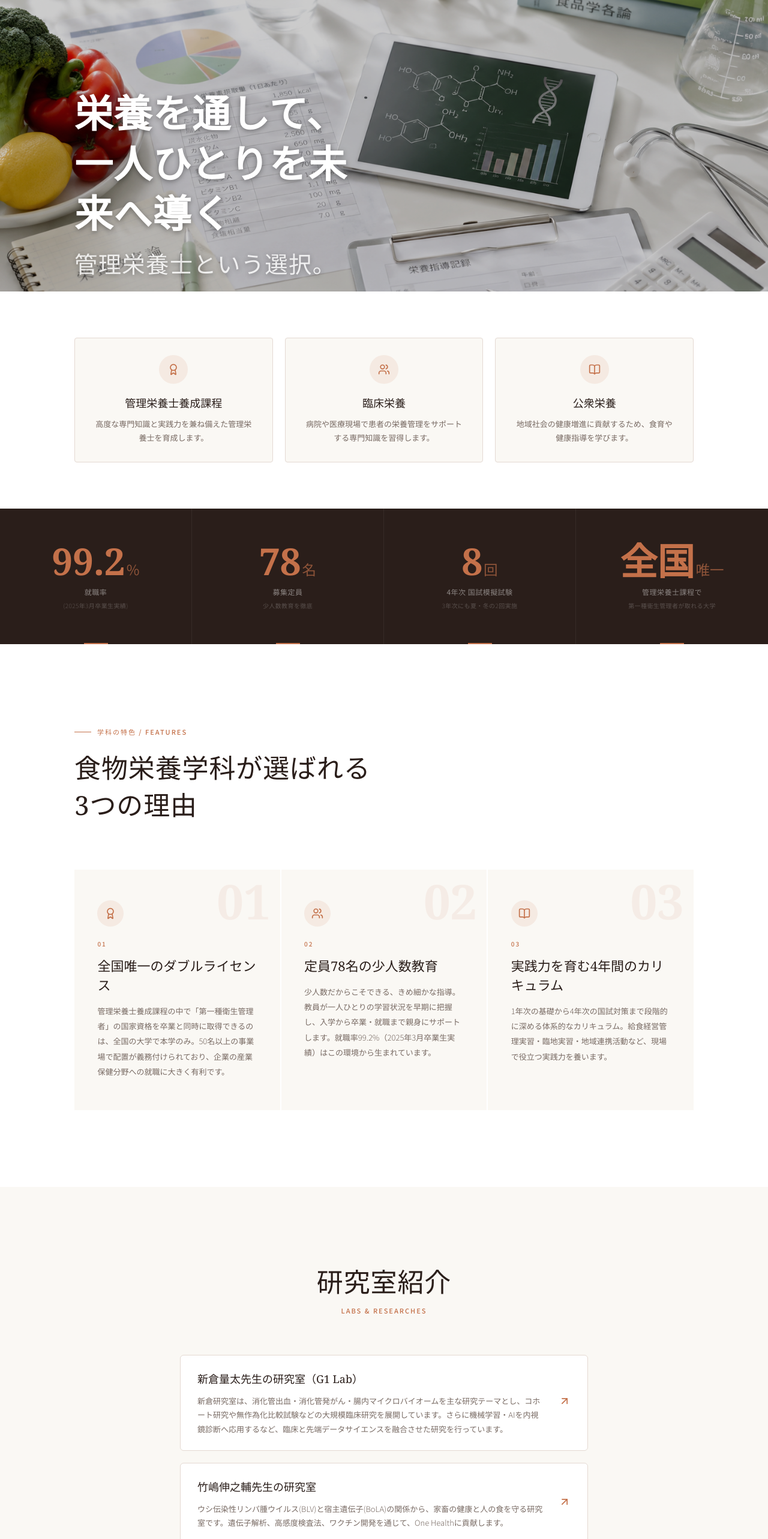
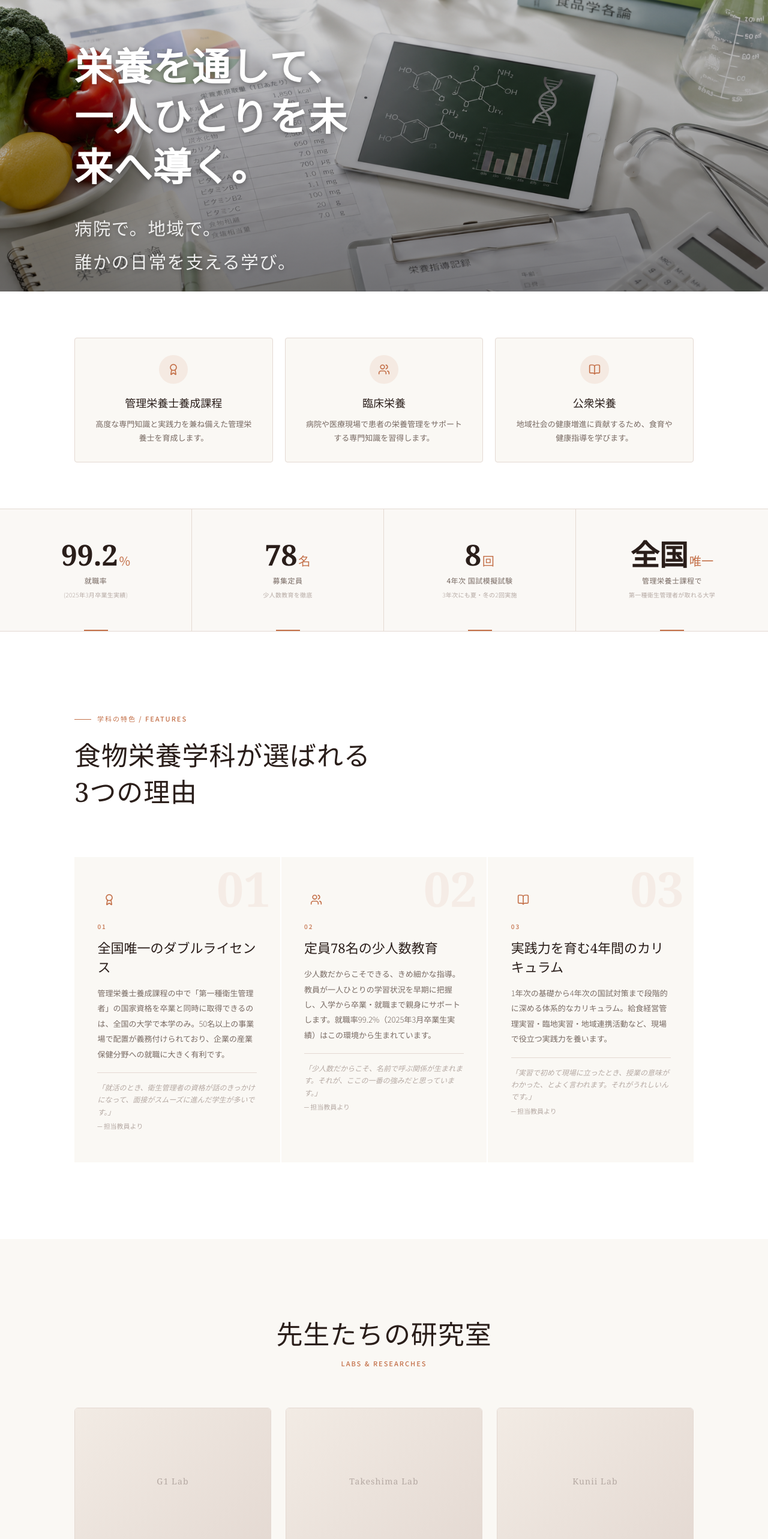
Before and after one commit to shinnosuketakeshima/shokuei-hp, a React (Vite) app: page / in a window 1280 px wide. Shown: the part 234-2800 px from the top of the page at 60% size. Built offline with nearby package versions, Linux system fonts and the light colour scheme; no server answers; the database is empty.

Commit message:
feat: 研究室ブログ×北欧系ミニマルへデザイン改修

```diff
--- a/src/components/Features.jsx
+++ b/src/components/Features.jsx
@@ -6,18 +6,24 @@ const FEATURES = [
     icon: <Award size={20} />,
     title: '全国唯一のダブルライセンス',
     body: '管理栄養士養成課程の中で「第一種衛生管理者」の国家資格を卒業と同時に取得できるのは、全国の大学で本学のみ。50名以上の事業場で配置が義務付けられており、企業の産業保健分野への就職に大きく有利です。',
+    quote: '「就活のとき、衛生管理者の資格が話のきっかけになって、面接がスムーズに進んだ学生が多いです。」',
+    quoteAuthor: '担当教員より',
   },
   {
     num: '02',
     icon: <Users size={20} />,
     title: '定員78名の少人数教育',
     body: '少人数だからこそできる、きめ細かな指導。教員が一人ひとりの学習状況を早期に把握し、入学から卒業・就職まで親身にサポートします。就職率99.2%（2025年3月卒業生実績）はこの環境から生まれています。',
+    quote: '「少人数だからこそ、名前で呼ぶ関係が生まれます。それが、ここの一番の強みだと思っています。」',
+    quoteAuthor: '担当教員より',
   },
   {
     num: '03',
     icon: <BookOpen size={20} />,
     title: '実践力を育む4年間のカリキュラム',
     body: '1年次の基礎から4年次の国試対策まで段階的に深める体系的なカリキュラム。給食経営管理実習・臨地実習・地域連携活動など、現場で役立つ実践力を養います。',
+    quote: '「実習で初めて現場に立ったとき、授業の意味がわかった、とよく言われます。それがうれしいんです。」',
+    quoteAuthor: '担当教員より',
   },
 ]
 
@@ -47,6 +53,10 @@ export default function Features() {
             <p className="feature-card__num">{f.num}</p>
             <h3 className="feature-card__title">{f.title}</h3>
             <p className="feature-card__body">{f.body}</p>
+            <p className="feature-card__teacher-quote">
+              {f.quote}<br />
+              <span className="feature-card__teacher-name">─ {f.quoteAuthor}</span>
+            </p>
           </article>
         ))}
       </div>
--- a/src/components/Hero.jsx
+++ b/src/components/Hero.jsx
@@ -1,4 +1,4 @@
-import HeroBg from '../eiyo-kagaku.png'; // ヒーロー背景画像をインポート
+import HeroBg from '../eiyo-kagaku.png';
 
 export default function Hero() {
   return (
@@ -8,8 +8,11 @@ export default function Hero() {
         <div className="hero__content container">
           <h1 className="hero__catchphrase">
             栄養を通して、<br />
-            一人ひとりを未来へ導く<br />
-            <span className="hero__sub-catchphrase">管理栄養士という選択。</span>
+            一人ひとりを未来へ導く。
+            <span className="hero__catchphrase-detail">
+              病院で。地域で。<br />
+              誰かの日常を支える学び。
+            </span>
           </h1>
         </div>
       </div>
--- a/src/components/Labs.jsx
+++ b/src/components/Labs.jsx
@@ -1,22 +1,34 @@
-import { ArrowUpRight } from 'lucide-react'
+import { ArrowRight } from 'lucide-react'
 
 const LABS = [
   {
-    name: '新倉量太先生の研究室（G1 Lab）',
-    description: '新倉研究室は、消化管出血・消化管発がん・腸内マイクロバイオームを主な研究テーマとし、コホート研究や無作為化比較試験などの大規模臨床研究を展開しています。さらに機械学習・AIを内視鏡診断へ応用するなど、臨床と先端データサイエンスを融合させた研究を行っています。',
+    name: '新倉量太先生の研究室',
+    nameEn: 'G1 Lab',
+    description: '消化管出血・消化管発がん・腸内マイクロバイオームを主な研究テーマに、コホート研究や無作為化比較試験などの大規模臨床研究を展開。機械学習・AIを内視鏡診断へ応用するなど、臨床と先端データサイエンスを融合した研究室です。',
+    topic: '腸内マイクロバイオームと食習慣の関係についての論文を国際誌に投稿しました。',
+    topicDate: '2025.4',
     href: 'https://g1lab.jp/',
+    blogHref: 'https://g1lab.jp/',
     isExternal: true,
   },
   {
     name: '竹嶋伸之輔先生の研究室',
-    description: 'ウシ伝染性リンパ腫ウイルス(BLV)と宿主遺伝子(BoLA)の関係から、家畜の健康と人の食を守る研究室です。遺伝子解析、高感度検査法、ワクチン開発を通じて、One Healthに貢献します。',
+    nameEn: 'Takeshima Lab',
+    description: 'ウシ伝染性リンパ腫ウイルス(BLV)と宿主遺伝子(BoLA)の関係から、家畜の健康と人の食を守る研究室。遺伝子解析、高感度検査法、ワクチン開発を通じて、One Healthに貢献します。',
+    topic: '学生とともに、BLV感染牛の遺伝子型解析データを学会で発表しました。',
+    topicDate: '2025.3',
     href: '#lab-takeshima',
+    blogHref: '#lab-takeshima',
     isExternal: false,
   },
   {
     name: '國井大輔先生の研究室',
-    description: '「栄養管理をもっと身近に！」をスローガンに、公衆栄養学・実践食事学を軸として地域・企業・海外と連携する研究室です。学生主体の商品開発や社会連携プロジェクトを展開しています。',
+    nameEn: 'Kunii Lab',
+    description: '「栄養管理をもっと身近に！」をスローガンに、公衆栄養学・実践食事学を軸として地域・企業・海外と連携する研究室。学生主体の商品開発や社会連携プロジェクトを展開しています。',
+    topic: '地域の高齢者向け栄養改善プログラムの効果検証を進めています。',
+    topicDate: '2025.5',
     href: '#lab-kunii',
+    blogHref: '#lab-kunii',
     isExternal: false,
   },
 ]
@@ -26,27 +38,35 @@ export default function Labs() {
     <section className="section" id="labs">
       <div className="container">
         <div className="section__header">
-          <h2 className="section__title">研究室紹介</h2>
+          <h2 className="section__title">先生たちの研究室</h2>
           <p className="section__subtitle">Labs &amp; Researches</p>
         </div>
 
-        <div className="labs-grid">
+        <div className="labs-grid-new">
           {LABS.map(lab => (
-            <a
-              href={lab.href}
-              key={lab.href}
-              className="lab-card"
-              target={lab.isExternal ? '_blank' : '_self'}
-              rel={lab.isExternal ? 'noopener noreferrer' : ''}
-            >
-              <div className="lab-card__content">
-                <h3 className="lab-card__name">{lab.name}</h3>
-                <p className="lab-card__description">{lab.description}</p>
+            <div key={lab.href} className="lab-card-new">
+              <div className="lab-card-new__photo">
+                <div className="lab-card-new__photo-placeholder">
+                  <span>{lab.nameEn}</span>
+                </div>
               </div>
-              <div className="lab-card__icon">
-                <ArrowUpRight size={20} />
+              <div className="lab-card-new__body">
+                <h3 className="lab-card-new__name">{lab.name}</h3>
+                <p className="lab-card-new__description">{lab.description}</p>
+                <div className="lab-card-new__topic">
+                  <span className="lab-card-new__topic-date">{lab.topicDate}</span>
+                  <span className="lab-card-new__topic-text">{lab.topic}</span>
+                </div>
+                <a
+                  href={lab.blogHref}
+                  className="lab-card-new__blog-link"
+                  target={lab.isExternal ? '_blank' : '_self'}
+                  rel={lab.isExternal ? 'noopener noreferrer' : ''}
+                >
+                  研究室を見る <ArrowRight size={13} />
+                </a>
               </div>
-            </a>
+            </div>
           ))}
         </div>
       </div>
--- a/src/index.css
+++ b/src/index.css
@@ -142,18 +142,19 @@ body {
   flex-direction: column;
   line-height: 1.2;
 }
-.header__logo-school {
-  font-size: 10px;
+.header__logo-dept {
+  font-family: var(--font-serif);
+  font-size: 17px;
+  font-weight: 500;
+  color: var(--charcoal);
+  letter-spacing: 0.05em;
+}
+.header__logo-tagline {
+  font-size: 9px;
   font-weight: 400;
-  color: var(--stone);
-  letter-spacing: 0.08em;
-}
-.header__logo-dept {
-  font-family: var(--font-serif);
-  font-size: 17px;
-  font-weight: 500;
-  color: var(--charcoal);
-  letter-spacing: 0.05em;
+  color: var(--stone-light);
+  letter-spacing: 0.06em;
+  margin-top: 2px;
 }
 .header__nav {
   display: flex;
@@ -178,17 +179,14 @@ body {
 }
 .header__nav-link:hover { color: var(--charcoal); }
 .header__nav-link:hover::after { width: 100%; }
-.header__cta {
-  font-size: 12px;
-  font-weight: 500;
-  letter-spacing: 0.06em;
-  color: var(--white);
-  background: var(--terracotta);
-  padding: 10px 22px;
-  border-radius: 2px;
-  transition: background var(--transition);
-}
-.header__cta:hover { background: var(--terracotta-dark); }
+.header__official-link {
+  font-size: 11px;
+  font-weight: 400;
+  letter-spacing: 0.04em;
+  color: var(--stone-light);
+  transition: color var(--transition);
+}
+.header__official-link:hover { color: var(--charcoal); }
 .header__menu-btn {
   display: none;
   flex-direction: column;
@@ -230,11 +228,12 @@ body {
     border-bottom: 1px solid var(--border);
     width: 100%;
   }
-  .header__cta {
+  .header__official-link {
     margin-top: 24px;
-    text-align: center;
-    padding: 14px 22px;
-    align-self: stretch;
+    padding: 16px 0;
+    border-bottom: 1px solid var(--border);
+    width: 100%;
+    font-size: 15px;
   }
 }
 
@@ -443,14 +442,14 @@ body {
 /* =============================================
    STATS BAR
    ============================================= */
-.stats { background: var(--charcoal); }
+.stats { background: #FAF8F5; border-top: 1px solid var(--border); border-bottom: 1px solid var(--border); }
 .stats__grid {
   display: grid;
   grid-template-columns: repeat(4, 1fr);
 }
 .stats__item {
-  padding: clamp(32px, 5vw, 56px) clamp(20px, 3vw, 36px);
-  border-right: 1px solid rgba(255, 255, 255, 0.06);
+  padding: clamp(32px, 5vw, 52px) clamp(20px, 3vw, 36px);
+  border-right: 1px solid var(--border);
   text-align: center;
   position: relative;
   overflow: hidden;
@@ -468,40 +467,41 @@ body {
 .stats__item.is-visible::after { width: 40px; }
 .stats__number {
   font-family: var(--font-serif);
-  font-size: clamp(36px, 5vw, 62px);
-  font-weight: 700;
-  color: var(--terracotta);
+  font-size: clamp(28px, 4vw, 48px);
+  font-weight: 600;
+  color: var(--charcoal);
   line-height: 1;
   display: flex;
   align-items: baseline;
   justify-content: center;
   gap: 2px;
-  margin-bottom: 10px;
+  margin-bottom: 8px;
 }
 .stats__unit {
   font-family: var(--font-sans);
-  font-size: 0.38em;
+  font-size: 0.42em;
   font-weight: 400;
-  color: rgba(196, 113, 74, 0.65);
+  color: var(--terracotta);
 }
 .stats__label {
   font-size: 12px;
   font-weight: 400;
-  color: rgba(255, 255, 255, 0.45);
+  color: var(--stone);
   letter-spacing: 0.04em;
-  margin-bottom: 4px;
+  margin-bottom: 6px;
 }
 .stats__note {
   font-size: 10px;
-  color: rgba(255, 255, 255, 0.22);
-  letter-spacing: 0.04em;
+  color: var(--stone-light);
+  letter-spacing: 0.03em;
+  line-height: 1.6;
 }
 
 @media (max-width: 640px) {
   .stats__grid {
     grid-template-columns: repeat(2, 1fr);
   }
-  .stats__item { border-bottom: 1px solid rgba(255,255,255,0.06); }
+  .stats__item { border-bottom: 1px solid var(--border); }
 }
 
 /* =============================================
@@ -539,18 +539,7 @@ body {
   line-height: 1;
   user-select: none;
 }
-.feature-card__icon {
-  width: 44px; height: 44px;
-  background: var(--terracotta-10);
-  border-radius: 50%;
-  display: flex;
-  align-items: center;
-  justify-content: center;
-  color: var(--terracotta);
-  margin-bottom: 20px;
-  transition: background var(--transition);
-}
-.feature-card:hover .feature-card__icon { background: var(--terracotta-20); }
+.feature-card:hover .feature-card__icon { color: var(--terracotta-dark); }
 .feature-card__num {
   font-size: 10px;
   font-weight: 500;
@@ -570,6 +559,32 @@ body {
   font-size: 13px;
   line-height: 1.95;
   color: var(--stone);
+}
+.feature-card__teacher-quote {
+  font-size: 12px;
+  font-style: italic;
+  line-height: 1.7;
+  color: var(--stone-light);
+  margin-top: 18px;
+  padding-top: 14px;
+  border-top: 1px solid var(--border);
+}
+.feature-card__teacher-name {
+  font-style: normal;
+  font-size: 11px;
+  color: var(--stone-light);
+  display: block;
+  margin-top: 4px;
+}
+.feature-card__icon {
+  width: 40px; height: 40px;
+  background: transparent;
+  border-radius: 50%;
+  display: flex;
+  align-items: center;
+  justify-content: center;
+  color: var(--terracotta);
+  margin-bottom: 16px;
 }
 
 @media (max-width: 768px) {
@@ -788,9 +803,13 @@ body {
   border-radius: 20px;
   white-space: nowrap;
 }
-.news-tag--info  { background: var(--terracotta-10); color: var(--terracotta); }
-.news-tag--news  { background: var(--forest-10);     color: var(--forest); }
-.news-tag--event { background: rgba(90,80,150,0.1);  color: #5A5096; }
+.news-tag--info    { background: var(--terracotta-10); color: var(--terracotta); }
+.news-tag--news    { background: var(--forest-10);     color: var(--forest); }
+.news-tag--event   { background: rgba(90,80,150,0.1);  color: #5A5096; }
+.news-tag--report  { background: rgba(61,107,79,0.10); color: var(--forest); }
+.news-tag--voice   { background: rgba(196,113,74,0.10); color: var(--terracotta); }
+.news-tag--column  { background: rgba(90,80,150,0.08); color: #5A5096; }
+.news-tag--sensei  { background: rgba(42,30,26,0.07);  color: var(--stone); }
 .news-item__title {
   font-size: 14px;
   font-weight: 400;
@@ -1044,9 +1063,19 @@ body {
   justify-content: center;
   flex-shrink: 0;
 }
+.voice-card__meta {
+  display: flex;
+  flex-direction: column;
+  gap: 1px;
+}
 .voice-card__year {
   font-size: 12px;
   color: var(--stone);
+}
+.voice-card__course {
+  font-size: 10px;
+  color: var(--stone-light);
+  letter-spacing: 0.03em;
 }
 
 @media (max-width: 900px) { .voices__grid { grid-template-columns: repeat(2, 1fr); } }
@@ -1118,6 +1147,39 @@ body {
   color: rgba(255,255,255,0.18);
   letter-spacing: 0.04em;
 }
+.footer__sns {
+  display: flex;
+  gap: 12px;
+  margin-top: 20px;
+}
+.footer__sns-link {
+  font-size: 11px;
+  font-weight: 500;
+  letter-spacing: 0.06em;
+  color: rgba(255,255,255,0.35);
+  border: 1px solid rgba(255,255,255,0.15);
+  padding: 5px 14px;
+  border-radius: 20px;
+  transition: color var(--transition), border-color var(--transition);
+}
+.footer__sns-link:hover {
+  color: var(--white);
+  border-color: rgba(255,255,255,0.45);
+}
+.footer__disclaimer {
+  font-size: 11.5px;
+  line-height: 1.8;
+  color: rgba(255,255,255,0.25);
+  border-top: 1px solid rgba(255,255,255,0.06);
+  padding-top: 20px;
+  margin-bottom: 20px;
+}
+.footer__disclaimer-link {
+  color: rgba(255,255,255,0.45);
+  text-decoration: underline;
+  text-underline-offset: 2px;
+}
+.footer__disclaimer-link:hover { color: var(--white); }
 
 @media (max-width: 768px) {
   .footer__inner { grid-template-columns: 1fr; }
@@ -1270,9 +1332,174 @@ body {
   transform: translateX(3px) translateY(-3px);
 }
 
+/* 新しいラボカード */
+.labs-grid-new {
+  display: grid;
+  grid-template-columns: repeat(3, 1fr);
+  gap: 24px;
+}
+
+.lab-card-new {
+  background: var(--white);
+  border: 1px solid var(--border);
+  border-radius: 6px;
+  overflow: hidden;
+  display: flex;
+  flex-direction: column;
+  transition: box-shadow var(--transition), transform var(--transition);
+}
+
+.lab-card-new:hover {
+  box-shadow: var(--shadow-md);
+  transform: translateY(-3px);
+}
+
+.lab-card-new__photo {
+  aspect-ratio: 4 / 3;
+  overflow: hidden;
+}
+
+.lab-card-new__photo-placeholder {
+  width: 100%;
+  height: 100%;
+  background: linear-gradient(135deg, var(--cream-alt) 0%, var(--border) 100%);
+  display: flex;
+  align-items: center;
+  justify-content: center;
+  font-family: var(--font-serif);
+  font-size: 14px;
+  font-weight: 500;
+  color: var(--stone-light);
+  letter-spacing: 0.08em;
+}
+
+.lab-card-new__body {
+  padding: 24px 22px;
+  display: flex;
+  flex-direction: column;
+  gap: 10px;
+  flex: 1;
+}
+
+.lab-card-new__name {
+  font-family: var(--font-serif);
+  font-size: 16px;
+  font-weight: 500;
+  color: var(--charcoal);
+  line-height: 1.4;
+}
+
+.lab-card-new__description {
+  font-size: 12.5px;
+  line-height: 1.85;
+  color: var(--stone);
+  flex: 1;
+}
+
+.lab-card-new__topic {
+  display: flex;
+  gap: 8px;
+  align-items: flex-start;
+  padding: 10px 0;
+  border-top: 1px solid var(--border);
+  border-bottom: 1px solid var(--border);
+}
+
+.lab-card-new__topic-date {
+  font-size: 10px;
+  font-weight: 500;
+  color: var(--terracotta);
+  white-space: nowrap;
+  padding-top: 1px;
+  letter-spacing: 0.04em;
+}
+
+.lab-card-new__topic-text {
+  font-size: 11.5px;
+  line-height: 1.65;
+  color: var(--stone);
+}
+
+.lab-card-new__blog-link {
+  display: inline-flex;
+  align-items: center;
+  gap: 5px;
+  font-size: 12px;
+  font-weight: 500;
+  color: var(--terracotta);
+  text-decoration: none;
+  letter-spacing: 0.04em;
+  transition: gap var(--transition);
+  margin-top: 4px;
+}
+
+.lab-card-new__blog-link:hover { gap: 9px; }
+
+@media (max-width: 900px) {
+  .labs-grid-new { grid-template-columns: 1fr; max-width: 520px; margin: 0 auto; }
+}
+
 /* =============================================
    CAMPUS LIFE
    ============================================= */
+.campus-life__lead {
+  font-family: var(--font-serif);
+  font-size: 15px;
+  color: var(--stone);
+  font-style: italic;
+  text-align: center;
+  margin-bottom: clamp(32px, 4vw, 52px);
+  letter-spacing: 0.04em;
+}
+
+.campus-photos {
+  display: grid;
+  grid-template-columns: repeat(2, 1fr);
+  gap: 16px;
+}
+
+@media (min-width: 768px) {
+  .campus-photos { grid-template-columns: repeat(4, 1fr); }
+}
+
+.campus-photo {
+  display: flex;
+  flex-direction: column;
+  gap: 8px;
+}
+
+.campus-photo__img-wrap {
+  aspect-ratio: 4 / 5;
+  overflow: hidden;
+  border-radius: 4px;
+}
+
+.campus-photo__img {
+  width: 100%;
+  height: 100%;
+  object-fit: cover;
+  transition: transform 0.6s var(--ease-out);
+}
+
+.campus-photo:hover .campus-photo__img {
+  transform: scale(1.03);
+}
+
+.campus-photo__placeholder {
+  width: 100%;
+  height: 100%;
+  opacity: 0.55;
+}
+
+.campus-photo__caption {
+  font-size: 11px;
+  color: var(--stone-light);
+  line-height: 1.5;
+  padding: 0 2px;
+  letter-spacing: 0.02em;
+}
+
+/* 旧スタイル（後方互換） */
 .campus-life__grid {
   display: grid;
   gap: clamp(40px, 6vw, 80px);
@@ -1365,7 +1592,12 @@ body {
 .hero__overlay {
   position: absolute;
   inset: 0;
-  background-color: rgba(0, 0, 0, 0.2); /* 薄い黒の半透明オーバーレイ */
+  background: linear-gradient(
+    to top,
+    rgba(0, 0, 0, 0.55) 0%,
+    rgba(0, 0, 0, 0.20) 60%,
+    rgba(0, 0, 0, 0.10) 100%
+  );
 }
 
 .hero__content {
@@ -1399,12 +1631,14 @@ body {
   }
 }
 
-.hero__sub-catchphrase {
+.hero__catchphrase-detail {
   display: block;
-  font-size: 0.6em;
-  font-weight: normal; /* 400 から normal に変更 */
-  margin-top: 0.5em;
-  opacity: 0.8;
+  font-size: 0.46em;
+  font-weight: 400;
+  margin-top: 1.2em;
+  opacity: 0.88;
+  line-height: 1.9;
+  letter-spacing: 0.05em;
 }
 
 .lab-page__header {
```
Also changed, not shown: src/components/CampusLife.jsx (+42 -19 lines), src/components/Footer.jsx (+18 -1 lines), src/components/Header.jsx (+4 -4 lines), src/components/News.jsx (+62 -21 lines), src/components/StudentVoices.jsx (+16 -7 lines), 3 other files (tests, documents, lock files or other folders).
